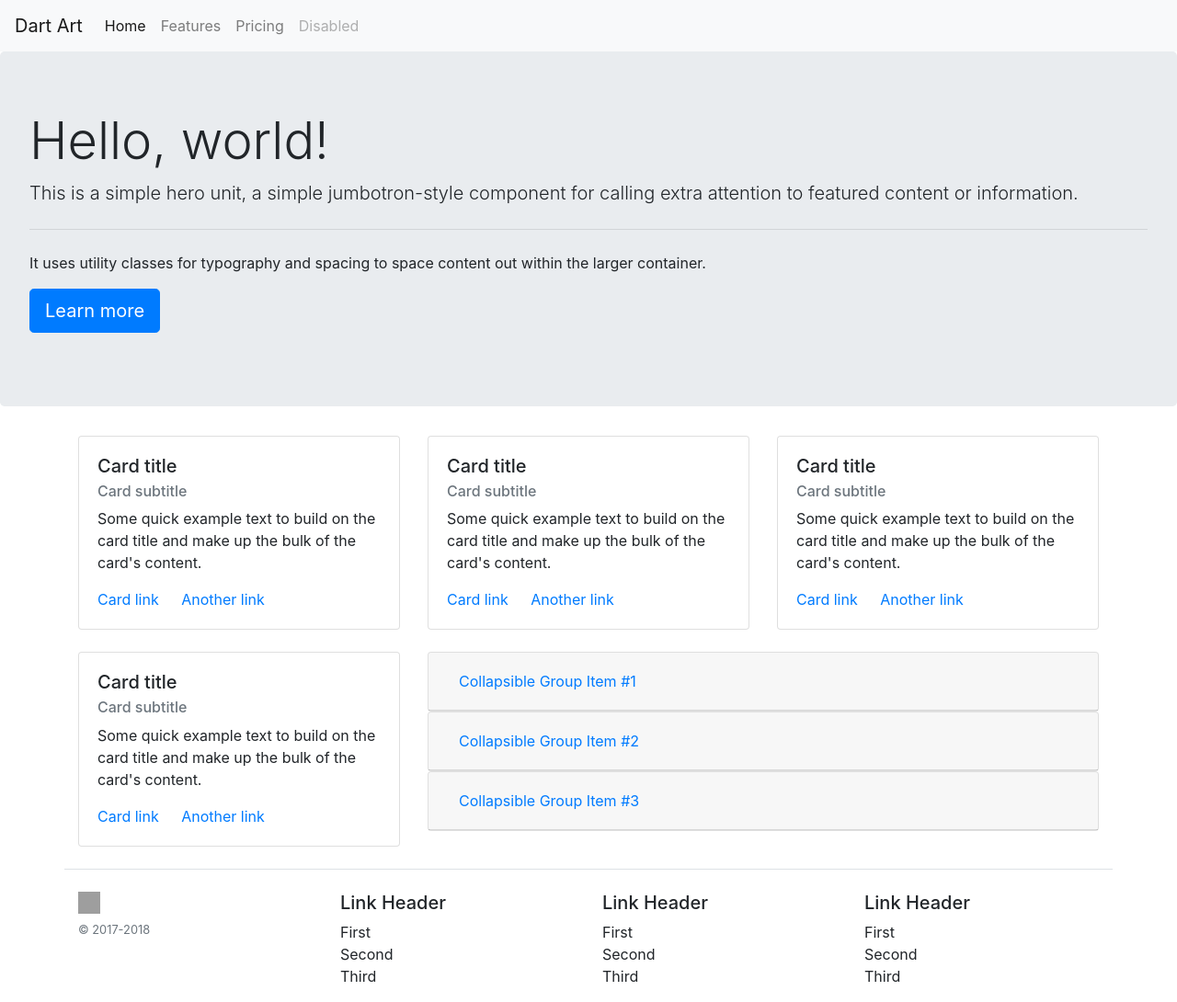
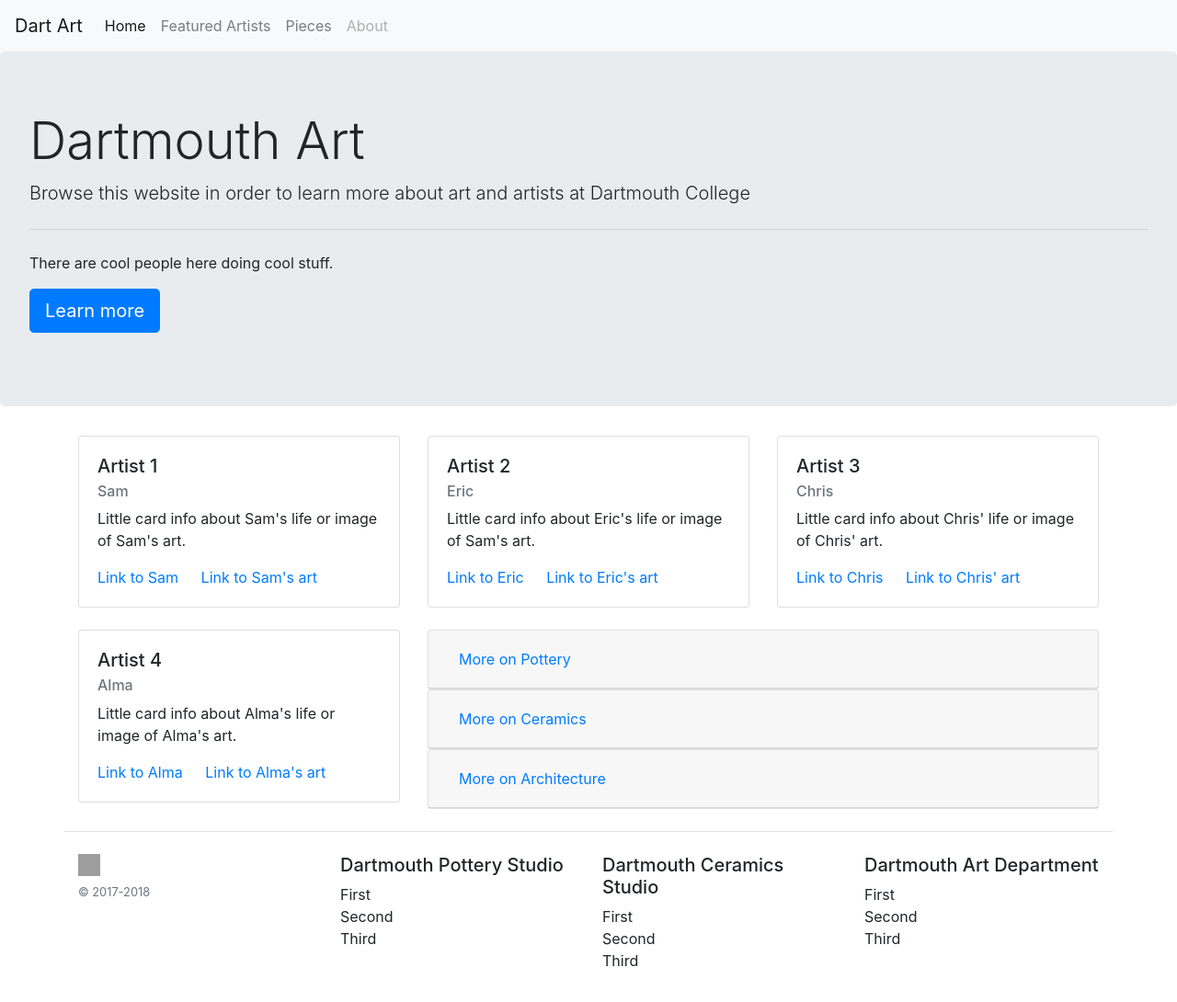
Before and after one commit to annikakouhia/tutorial1, a plain HTML site: page index.html in a window 1280 px wide. Shown: the whole page at 92% size. Drawn offline with nearby package versions, Linux system fonts and the light colour scheme; grey boxes are pictures that could not be loaded.

Commit message:
personalizing

```diff
--- a/index.html
+++ b/index.html
@@ -22,13 +22,13 @@
             <a class="nav-link" href="#">Home <span class="sr-only">(current)</span></a>
           </li>
           <li class="nav-item">
-            <a class="nav-link" href="#">Features</a>
+            <a class="nav-link" href="#">Featured Artists</a>
           </li>
           <li class="nav-item">
-            <a class="nav-link" href="#">Pricing</a>
+            <a class="nav-link" href="#">Pieces</a>
           </li>
           <li class="nav-item">
-            <a class="nav-link disabled" href="#">Disabled</a>
+            <a class="nav-link disabled" href="#">About</a>
           </li>
         </ul>
       </div>
@@ -36,10 +36,10 @@
 
 
     <div class="jumbotron">
-      <h1 class="display-4">Hello, world!</h1>
-      <p class="lead">This is a simple hero unit, a simple jumbotron-style component for calling extra attention to featured content or information.</p>
+      <h1 class="display-4">Dartmouth Art</h1>
+      <p class="lead">Browse this website in order to learn more about art and artists at Dartmouth College</p>
       <hr class="my-4">
-      <p>It uses utility classes for typography and spacing to space content out within the larger container.</p>
+      <p>There are cool people here doing cool stuff.</p>
       <p class="lead">
         <a class="btn btn-primary btn-lg" href="#" role="button">Learn more</a>
       </p>
@@ -51,33 +51,33 @@
         <div class="col-sm">
           <div class="card">
             <div class="card-body">
-              <h5 class="card-title">Card title</h5>
-              <h6 class="card-subtitle mb-2 text-muted">Card subtitle</h6>
-              <p class="card-text">Some quick example text to build on the card title and make up the bulk of the card's content.</p>
-              <a href="#" class="card-link">Card link</a>
-              <a href="#" class="card-link">Another link</a>
+              <h5 class="card-title">Artist 1</h5>
+              <h6 class="card-subtitle mb-2 text-muted">Sam</h6>
+              <p class="card-text">Little card info about Sam's life or image of Sam's art.</p>
+              <a href="#" class="card-link">Link to Sam</a>
+              <a href="#" class="card-link">Link to Sam's art</a>
             </div>
           </div>
         </div>
         <div class="col-sm">
           <div class="card">
             <div class="card-body">
-              <h5 class="card-title">Card title</h5>
-              <h6 class="card-subtitle mb-2 text-muted">Card subtitle</h6>
-              <p class="card-text">Some quick example text to build on the card title and make up the bulk of the card's content.</p>
-              <a href="#" class="card-link">Card link</a>
-              <a href="#" class="card-link">Another link</a>
+              <h5 class="card-title">Artist 2</h5>
+              <h6 class="card-subtitle mb-2 text-muted">Eric</h6>
+              <p class="card-text">Little card info about Eric's life or image of Sam's art.</p>
+              <a href="#" class="card-link">Link to Eric</a>
+              <a href="#" class="card-link">Link to Eric's art</a>
             </div>
           </div>
         </div>
         <div class="col-sm">
           <div class="card">
             <div class="card-body">
-              <h5 class="card-title">Card title</h5>
-              <h6 class="card-subtitle mb-2 text-muted">Card subtitle</h6>
-              <p class="card-text">Some quick example text to build on the card title and make up the bulk of the card's content.</p>
-              <a href="#" class="card-link">Card link</a>
-              <a href="#" class="card-link">Another link</a>
+              <h5 class="card-title">Artist 3</h5>
+              <h6 class="card-subtitle mb-2 text-muted">Chris</h6>
+              <p class="card-text">Little card info about Chris' life or image of Chris' art.</p>
+              <a href="#" class="card-link">Link to Chris</a>
+              <a href="#" class="card-link">Link to Chris' art</a>
             </div>
           </div>
         </div>
@@ -86,11 +86,11 @@
         <div class="col-sm-4">
           <div class="card">
             <div class="card-body">
-              <h5 class="card-title">Card title</h5>
-              <h6 class="card-subtitle mb-2 text-muted">Card subtitle</h6>
-              <p class="card-text">Some quick example text to build on the card title and make up the bulk of the card's content.</p>
-              <a href="#" class="card-link">Card link</a>
-              <a href="#" class="card-link">Another link</a>
+              <h5 class="card-title">Artist 4</h5>
+              <h6 class="card-subtitle mb-2 text-muted">Alma</h6>
+              <p class="card-text">Little card info about Alma's life or image of Alma's art.</p>
+              <a href="#" class="card-link">Link to Alma</a>
+              <a href="#" class="card-link">Link to Alma's art</a>
             </div>
           </div>
         </div>
@@ -100,7 +100,7 @@
               <div class="card-header" id="headingOne">
                 <h5 class="mb-0">
                   <button class="btn btn-link" data-toggle="collapse" data-target="#collapseOne" aria-expanded="true" aria-controls="collapseOne">
-                    Collapsible Group Item #1
+                    More on Pottery
                   </button>
                 </h5>
               </div>
@@ -115,7 +115,7 @@
               <div class="card-header" id="headingTwo">
                 <h5 class="mb-0">
                   <button class="btn btn-link collapsed" data-toggle="collapse" data-target="#collapseTwo" aria-expanded="false" aria-controls="collapseTwo">
-                    Collapsible Group Item #2
+                    More on Ceramics
                   </button>
                 </h5>
               </div>
@@ -129,7 +129,7 @@
               <div class="card-header" id="headingThree">
                 <h5 class="mb-0">
                   <button class="btn btn-link collapsed" data-toggle="collapse" data-target="#collapseThree" aria-expanded="false" aria-controls="collapseThree">
-                    Collapsible Group Item #3
+                    More on Architecture
                   </button>
                 </h5>
               </div>
@@ -149,7 +149,7 @@
            <small class="d-block mb-3 text-muted">© 2017-2018</small>
          </div>
          <div class="col-sm-3">
-           <h5>Link Header</h3>
+           <h5>Dartmouth Pottery Studio</h3>
            <ul class="list-unstyled">
               <li>First</li>
               <li>Second</li>
@@ -157,7 +157,7 @@
            </ul>
          </div>
          <div class="col-sm-3">
-           <h5>Link Header</h3>
+           <h5>Dartmouth Ceramics Studio</h3>
            <ul class="list-unstyled">
               <li>First</li>
               <li>Second</li>
@@ -165,7 +165,7 @@
            </ul>
          </div>
          <div class="col-sm-3">
-           <h5>Link Header</h3>
+           <h5>Dartmouth Art Department</h3>
            <ul class="list-unstyled">
               <li>First</li>
               <li>Second</li>
```
